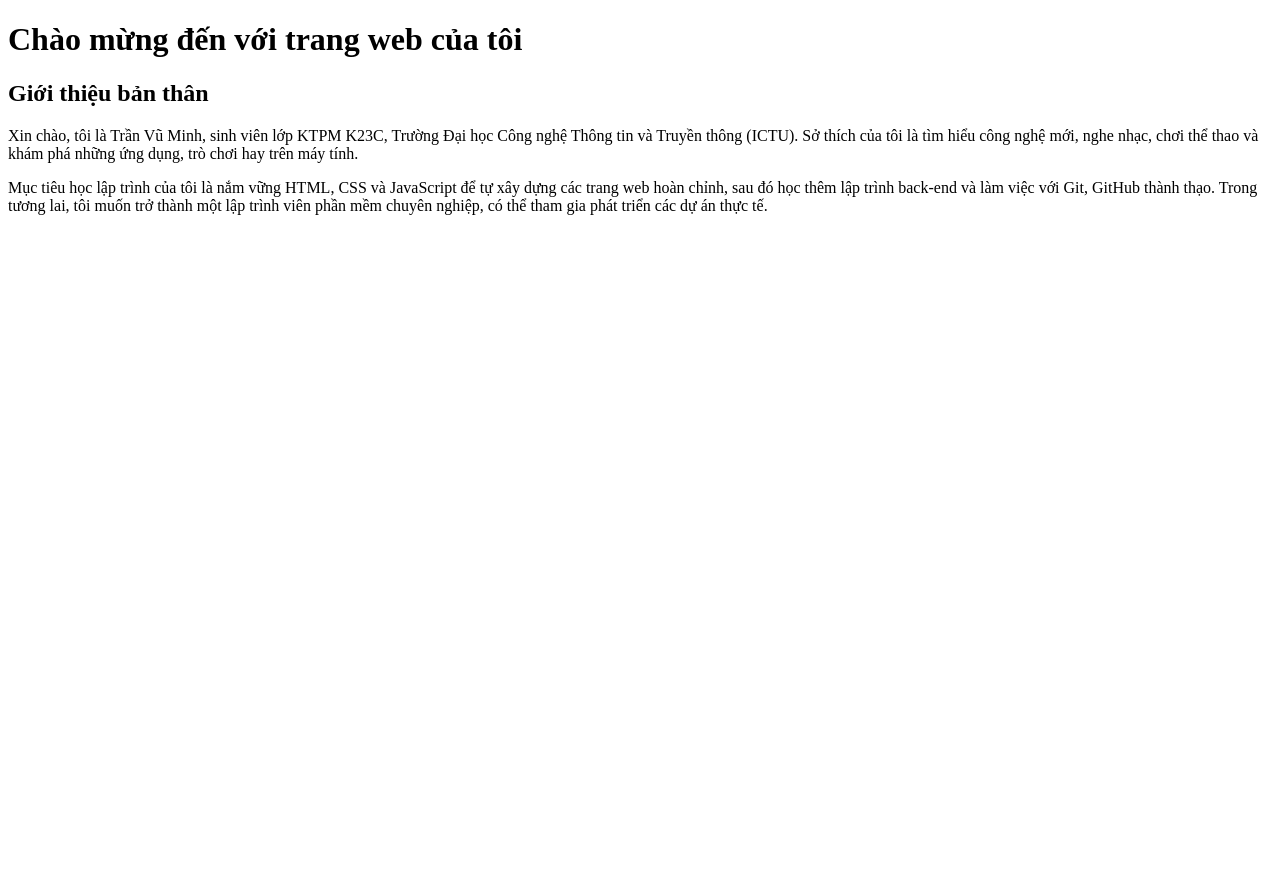
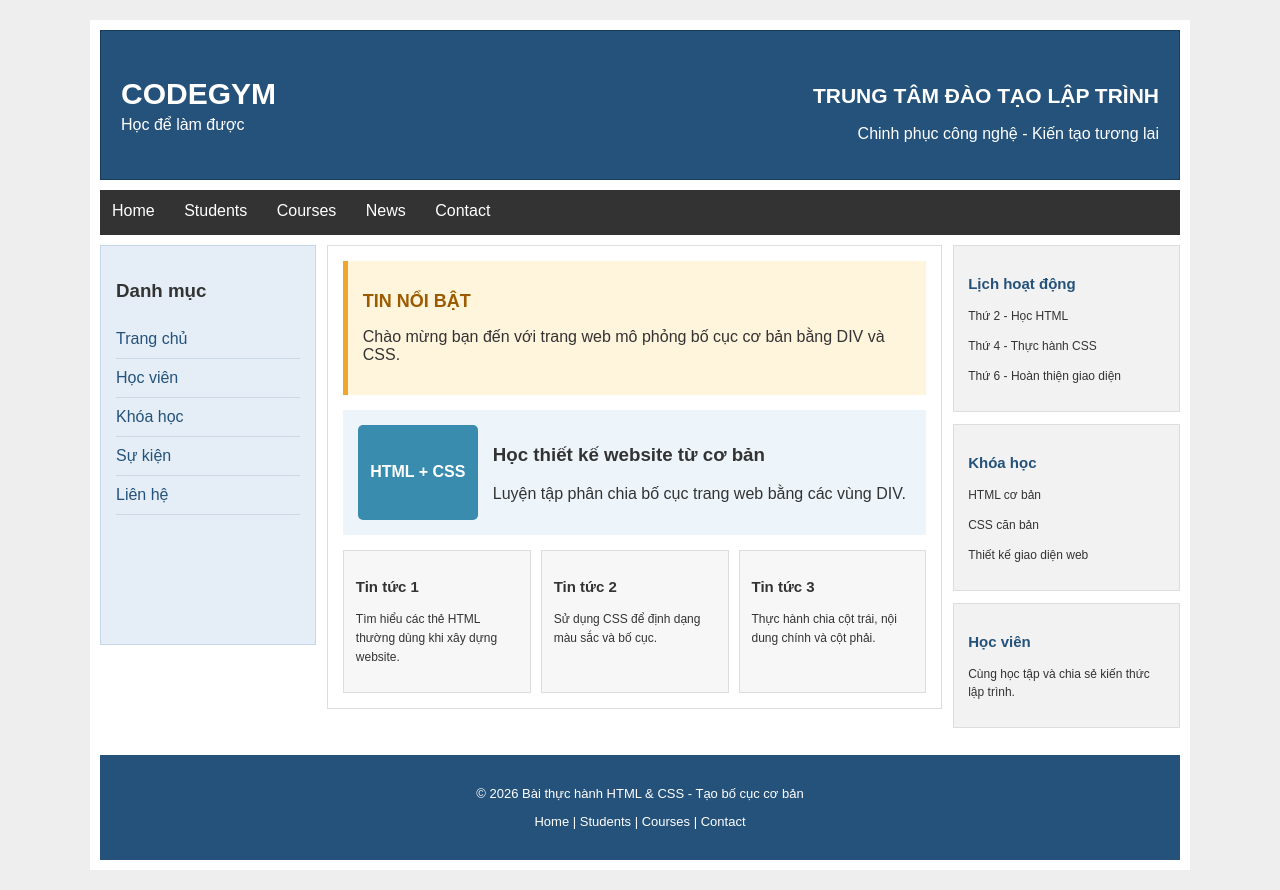
Before and after one commit to MinhTran-17/GitProject, a plain HTML site: page index.html in a window 1280 px wide. Before the commit the page ends 800 px from the top, so only its background shows below. Drawn offline with Linux system fonts and the light colour scheme.

Commit message:
Create basic website layout using div and CSS

```diff
--- a/index.html
+++ b/index.html
@@ -3,17 +3,100 @@
 <head>
     <meta charset="UTF-8">
     <meta name="viewport" content="width=device-width, initial-scale=1.0">
-    <title>Trang web của tôi</title>
+    <title>Tạo bố cục cơ bản</title>
+    <link rel="stylesheet" href="style.css">
 </head>
 <body>
+    <div id="main">
 
-    <h1>Chào mừng đến với trang web của tôi</h1>
+        <div id="head">
+            <div>
+                <h1>CODEGYM</h1>
+                <p>Học để làm được</p>
+            </div>
+            <div class="banner">
+                <h2>TRUNG TÂM ĐÀO TẠO LẬP TRÌNH</h2>
+                <p>Chinh phục công nghệ - Kiến tạo tương lai</p>
+            </div>
+        </div>
 
-    <h2>Giới thiệu bản thân</h2>
+        <div id="head-link">
+            <a href="#home">Home</a>
+            <a href="#students">Students</a>
+            <a href="#courses">Courses</a>
+            <a href="#news">News</a>
+            <a href="#contact">Contact</a>
+        </div>
 
-    <p>Xin chào, tôi là Trần Vũ Minh, sinh viên lớp KTPM K23C, Trường Đại học Công nghệ Thông tin và Truyền thông (ICTU). Sở thích của tôi là tìm hiểu công nghệ mới, nghe nhạc, chơi thể thao và khám phá những ứng dụng, trò chơi hay trên máy tính.</p>
+        <div class="columns">
+            <div id="left">
+                <h3>Danh mục</h3>
+                <a href="#home">Trang chủ</a>
+                <a href="#students">Học viên</a>
+                <a href="#courses">Khóa học</a>
+                <a href="#events">Sự kiện</a>
+                <a href="#contact">Liên hệ</a>
+            </div>
 
-    <p>Mục tiêu học lập trình của tôi là nắm vững HTML, CSS và JavaScript để tự xây dựng các trang web hoàn chỉnh, sau đó học thêm lập trình back-end và làm việc với Git, GitHub thành thạo. Trong tương lai, tôi muốn trở thành một lập trình viên phần mềm chuyên nghiệp, có thể tham gia phát triển các dự án thực tế.</p>
+            <div id="content">
+                <div class="hot-news" id="home">
+                    <h2>TIN NỔI BẬT</h2>
+                    <p>Chào mừng bạn đến với trang web mô phỏng bố cục cơ bản bằng DIV và CSS.</p>
+                </div>
 
+                <div class="photo-slide">
+                    <div class="slide-art">HTML + CSS</div>
+                    <div>
+                        <h3>Học thiết kế website từ cơ bản</h3>
+                        <p>Luyện tập phân chia bố cục trang web bằng các vùng DIV.</p>
+                    </div>
+                </div>
+
+                <div class="news-grid" id="news">
+                    <div class="news-card">
+                        <h3>Tin tức 1</h3>
+                        <p>Tìm hiểu các thẻ HTML thường dùng khi xây dựng website.</p>
+                    </div>
+                    <div class="news-card">
+                        <h3>Tin tức 2</h3>
+                        <p>Sử dụng CSS để định dạng màu sắc và bố cục.</p>
+                    </div>
+                    <div class="news-card">
+                        <h3>Tin tức 3</h3>
+                        <p>Thực hành chia cột trái, nội dung chính và cột phải.</p>
+                    </div>
+                </div>
+            </div>
+
+            <div id="right">
+                <div class="right-box">
+                    <h3>Lịch hoạt động</h3>
+                    <p>Thứ 2 - Học HTML</p>
+                    <p>Thứ 4 - Thực hành CSS</p>
+                    <p>Thứ 6 - Hoàn thiện giao diện</p>
+                </div>
+
+                <div class="right-box" id="courses">
+                    <h3>Khóa học</h3>
+                    <p>HTML cơ bản</p>
+                    <p>CSS căn bản</p>
+                    <p>Thiết kế giao diện web</p>
+                </div>
+
+                <div class="right-box" id="students">
+                    <h3>Học viên</h3>
+                    <p>Cùng học tập và chia sẻ kiến thức lập trình.</p>
+                </div>
+            </div>
+
+            <div class="clearfix"></div>
+        </div>
+
+        <div id="footer">
+            <p>© 2026 Bài thực hành HTML & CSS - Tạo bố cục cơ bản</p>
+            <p id="contact">Home | Students | Courses | Contact</p>
+        </div>
+
+    </div>
 </body>
 </html>
--- a/style.css
+++ b/style.css
@@ -0,0 +1,221 @@
+* {
+    box-sizing: border-box;
+}
+
+body {
+    margin: 0;
+    padding: 20px;
+    font-family: Arial, sans-serif;
+    background: #eeeeee;
+    color: #333333;
+}
+
+#main {
+    width: 100%;
+    max-width: 1100px;
+    margin: 0 auto;
+    padding: 10px;
+    background: white;
+}
+
+#head {
+    min-height: 150px;
+    margin-bottom: 10px;
+    padding: 20px;
+    color: white;
+    background: #24527a;
+    border: 1px solid #173b5c;
+    display: flex;
+    justify-content: space-between;
+    align-items: center;
+    gap: 20px;
+}
+
+#head h1 {
+    margin: 0;
+    font-size: 30px;
+}
+
+#head p {
+    margin: 5px 0 0;
+}
+
+.banner {
+    text-align: right;
+}
+
+.banner h2 {
+    font-size: 21px;
+}
+
+#head-link {
+    min-height: 45px;
+    margin-bottom: 10px;
+    padding: 12px;
+    background: #333333;
+}
+
+#head-link a {
+    color: white;
+    text-decoration: none;
+    margin-right: 25px;
+}
+
+#head-link a:hover {
+    color: #ffd166;
+    font-weight: bold;
+}
+
+#left {
+    float: left;
+    width: 20%;
+    min-height: 400px;
+    padding: 15px;
+    margin-right: 1%;
+    background: #e5eef6;
+    border: 1px solid #c5d7e8;
+}
+
+#left a {
+    display: block;
+    padding: 10px 0;
+    color: #24527a;
+    text-decoration: none;
+    border-bottom: 1px solid #cbd9e6;
+}
+
+#left a:hover {
+    color: #e07828;
+}
+
+#content {
+    float: left;
+    width: 57%;
+    min-height: 400px;
+    padding: 15px;
+    margin-right: 1%;
+    background: white;
+    border: 1px solid #dddddd;
+}
+
+.hot-news {
+    padding: 15px;
+    margin-bottom: 15px;
+    background: #fff4dc;
+    border-left: 5px solid #f0a52b;
+}
+
+.hot-news h2 {
+    color: #9b5b00;
+    font-size: 18px;
+}
+
+.photo-slide {
+    display: flex;
+    align-items: center;
+    gap: 15px;
+    padding: 15px;
+    margin-bottom: 15px;
+    background: #edf5fb;
+}
+
+.slide-art {
+    min-width: 120px;
+    height: 95px;
+    display: grid;
+    place-items: center;
+    background: #398cae;
+    color: white;
+    font-weight: bold;
+    border-radius: 5px;
+}
+
+.news-grid {
+    display: grid;
+    grid-template-columns: repeat(3, minmax(0, 1fr));
+    gap: 10px;
+}
+
+.news-card {
+    padding: 12px;
+    background: #f7f7f7;
+    border: 1px solid #dddddd;
+}
+
+.news-card h3 {
+    font-size: 15px;
+}
+
+.news-card p {
+    font-size: 12px;
+    line-height: 1.6;
+}
+
+#right {
+    float: right;
+    width: 21%;
+    min-height: 400px;
+}
+
+.right-box {
+    padding: 14px;
+    margin-bottom: 12px;
+    background: #f2f2f2;
+    border: 1px solid #dddddd;
+}
+
+.right-box h3 {
+    font-size: 15px;
+    color: #24527a;
+}
+
+.right-box p {
+    font-size: 12px;
+    line-height: 1.5;
+}
+
+.clearfix {
+    clear: both;
+}
+
+#footer {
+    clear: both;
+    margin-top: 15px;
+    padding: 18px;
+    text-align: center;
+    color: white;
+    background: #24527a;
+    font-size: 13px;
+}
+
+@media (max-width: 760px) {
+    body {
+        padding: 8px;
+    }
+
+    #head {
+        flex-direction: column;
+        align-items: flex-start;
+    }
+
+    .banner {
+        text-align: left;
+    }
+
+    #head-link a {
+        display: inline-block;
+        margin: 5px 12px 5px 0;
+    }
+
+    #left,
+    #content,
+    #right {
+        float: none;
+        width: 100%;
+        margin: 0 0 12px;
+    }
+
+    .news-grid {
+        grid-template-columns: 1fr;
+    }
+}
```
